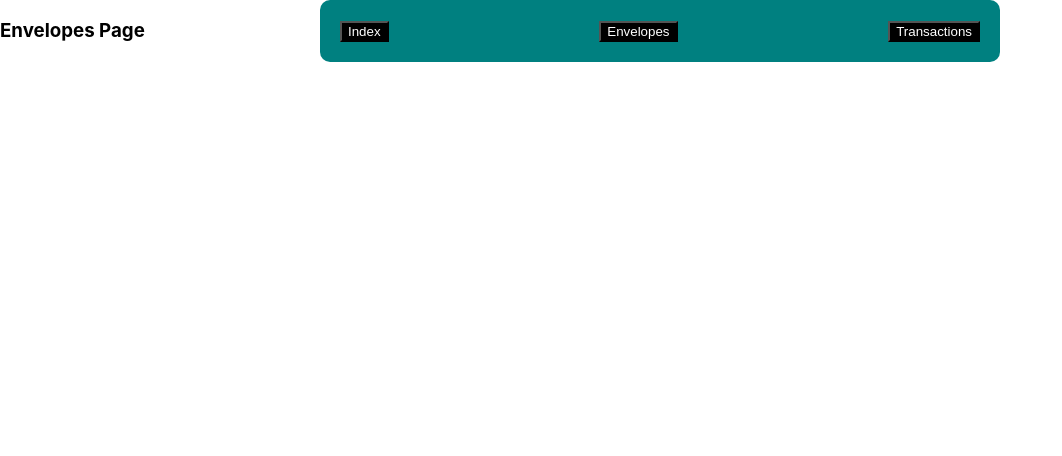
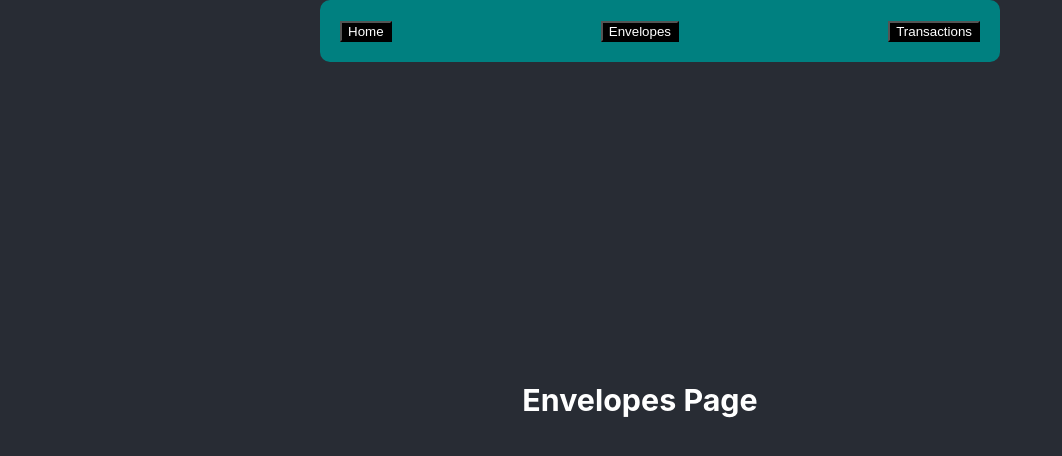
Before and after one commit to MicHamoNZ/Envelope-Budget-III, a React (Create React App) app in the folder client/: page /#/Envelopes in a window 1280 px wide. Shown: the top 456 px of the page, without its empty margins (0-1062 px from the left). Built offline with nearby package versions, Linux system fonts and the light colour scheme.

Commit message:
home page

```diff
--- a/client/src/App.jsx
+++ b/client/src/App.jsx
@@ -1,50 +1,23 @@
-import React, { useEffect, useState } from 'react';
 import './App.css';
 import { HashRouter as Router, Routes, Route } from 'react-router-dom';
 import { Layout } from './components/Layout';
-import { Index } from './pages/Index'
+import { Home } from './pages/Home';
 import { Envelopes } from './pages/Envelopes';
 import { Transactions } from './pages/Transactions';
 
 function App() {
-
-  // const [backendData, setBackendData] = useState([{}]);
-
-  // useEffect(() => {
-  //   fetch('/api').then(
-  //     response => response.json()
-  //   ).then(
-  //     data => {
-  //       setBackendData(data)
-  //     }
-  //   )
-  // }, [])
-
   return (
     <Router>
       <Routes>
-        <Route element={<Layout/>}>
-          <Route path='/' element={<Index/>}/>
-          <Route path='/Envelopes' element={<Envelopes/>}/>
-          <Route path='/Transactions' element={<Transactions/>}/>
+        <Route element={<Layout />}>
+          <Route path='/' element={<Home />} />
+          <Route path='/Envelopes' element={<Envelopes />} />
+          <Route path='/Transactions' element={<Transactions />} />
         </Route>
-       </Routes>
+      </Routes>
     </Router>
     /*
-      <div className="App">
-        <header className="App-header">
-          <p>
-            {(typeof backendData.info === 'undefined') ? (
-              <p>Loading...</p>
-            ) : (
-              backendData.info.map((info, i) => (
-              <p key={i}>{info}</p>
-            ))
-            )}
-          </p>
-        </header>
-      </div>
-    */
+     */
   );
 }
 
--- a/client/src/components/Navbar.jsx
+++ b/client/src/components/Navbar.jsx
@@ -1,13 +1,18 @@
-import { Link } from "react-router-dom";
+import { Link } from 'react-router-dom';
 import './Navbar.css';
 
 export function Navbar() {
-
-    return (
-        <div className="navbar">
-            <Link to='/'><button className="navbutton">Index</button></Link>
-            <Link to='/Envelopes'><button className="navbutton">Envelopes</button></Link>
-            <Link to='/Transactions'><button className="navbutton">Transactions</button></Link>
-        </div>
-    )
+  return (
+    <div className='navbar'>
+      <Link to='/'>
+        <button className='navbutton'>Home</button>
+      </Link>
+      <Link to='/Envelopes'>
+        <button className='navbutton'>Envelopes</button>
+      </Link>
+      <Link to='/Transactions'>
+        <button className='navbutton'>Transactions</button>
+      </Link>
+    </div>
+  );
 }
--- a/client/src/pages/Envelopes.jsx
+++ b/client/src/pages/Envelopes.jsx
@@ -1,9 +1,11 @@
-
-
 export function Envelopes() {
-    return (
-        <>
-            <h3>Envelopes Page</h3>
-        </>
-    )
+  return (
+    <>
+      <div className='App'>
+        <header className='App-header'>
+          <h3>Envelopes Page</h3>
+        </header>
+      </div>
+    </>
+  );
 }
--- /dev/null
+++ b/client/src/pages/Home.jsx
@@ -0,0 +1,45 @@
+import React, { useEffect, useState } from 'react';
+
+export function Home() {
+  const [backendData, setBackendData] = useState([{}]);
+
+  useEffect(() => {
+    fetch('/envelopes')
+      .then((response) => response.json())
+      .then((data) => {
+        setBackendData(data);
+      });
+  }, []);
+
+  return (
+    <>
+      <div className='App'>
+        <header className='App-header'>
+          <h2>Home page</h2>
+          <p>
+            {typeof backendData.data === 'undefined' ? (
+              <p>Loading...</p>
+            ) : (
+              <div>
+                <table>
+                  <tr>
+                    <th>Id</th>
+                    <th>Name</th>
+                    <th>Budget</th>
+                  </tr>
+                  {backendData.data.map((key) => (
+                    <tr>
+                      <td>{key.id}</td>
+                      <td>{key.envelope_name}</td>
+                      <td>{key.budget}</td>
+                    </tr>
+                  ))}
+                </table>
+              </div>
+            )}
+          </p>
+        </header>
+      </div>
+    </>
+  );
+}
--- a/client/src/pages/Index.jsx
+++ /dev/null
@@ -1,10 +0,0 @@
-
-
-export function  Index() {
-
-    return (
-        <>
-            <h2>Index page</h2>
-        </>
-    )
-}
```
